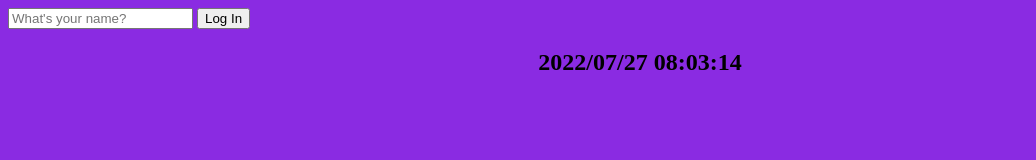
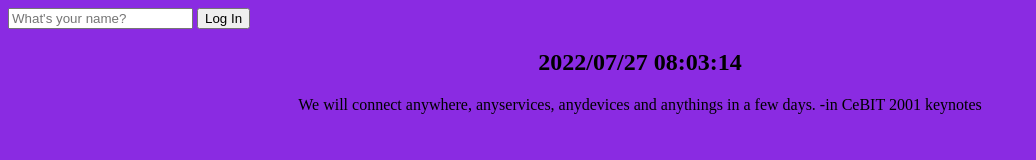
Before and after one commit to SoongChoi/MomentumClone, a plain HTML site: page index.html in a window 1280 px wide. Shown: the whole page, without its empty margins (0-1036 px from the left). Drawn offline with Linux system fonts and the light colour scheme.

Commit message:
quotes.js Added.

```diff
--- a/index.html
+++ b/index.html
@@ -17,12 +17,17 @@
         </form>
         <h2 id="clock" align="center"></h2>
         <h1 id="greeting" class="hidden" align="center"></h1>
+        <div id="quote" align="center">
+            <span></span>
+            <span></span>
+        </div>
         <div id="resetLabel" class="hidden" align="center">
-            RESET
+            [RESET]
         </div>
     </body>
 </html>
 
+<script src = "js/quotes.js"></script>
 <script src = "js/clock.js"></script>
 <script src = "js/login.js"></script>
 <script src = "js/todo.js"></script>
--- /dev/null
+++ b/js/quotes.js
@@ -0,0 +1,50 @@
+const quotes = [
+    {
+        quote:
+        "The greatest glory in living lies not in never falling, but in rising every time we fall.",
+        author: "-Nelson Mandela",
+    },
+    {
+        quote:
+        "The way to get started is to quit talking and begin doing.",
+        author: "-Walt Disney",
+    },
+    {
+        quote:
+        "Your time is limited, so don't waste it living someone else's life. Don't be trapped by dogma - which is living with the results of other people's thinking.",
+        author: "-Steve Jobs",
+    },
+    {
+        quote:
+        "If life were predictable it would cease to be life, and be without flavor.",
+        author: "-Eleanor Roosevelt",
+    },
+    {
+        quote:
+        "If you look at what you have in life, you'll always have more. If you look at what you don't have in life, you'll never have enough.",
+        author: "-Oprah Winfrey",
+    },
+    {
+        quote:
+        "If you set your goals ridiculously high and it's a failure, you will fail above everyone else's success.",
+        author: "-James Cameron",
+    },
+    {
+        quote:
+        "Life is what happens when you're busy making other plans.",
+        author: "-John Lennon",
+    },
+    {
+        quote:
+        "We will connect anywhere, anyservices, anydevices and anythings in a few days.",
+        author: "-in CeBIT 2001 keynotes",
+    },
+]
+
+const quote_label = document.querySelector("#quote span:first-child");
+const quote_author = document.querySelector("#quote span:last-child");
+
+const todaysQuote = Math.ceil(Math.random() * (quotes.length - 1));
+
+quote_label.innerText = quotes[todaysQuote].quote;
+quote_author.innerText = quotes[todaysQuote].author;
```
